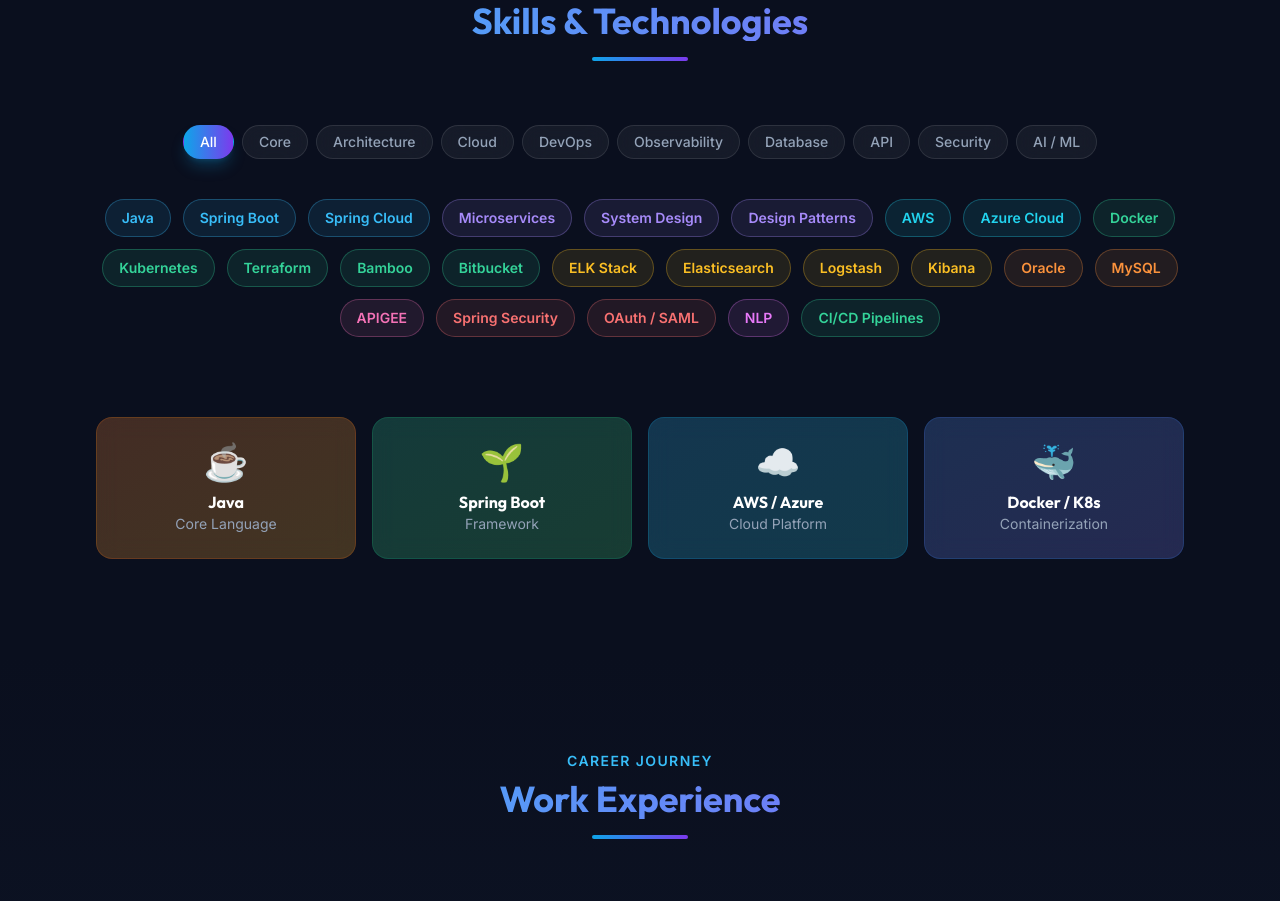
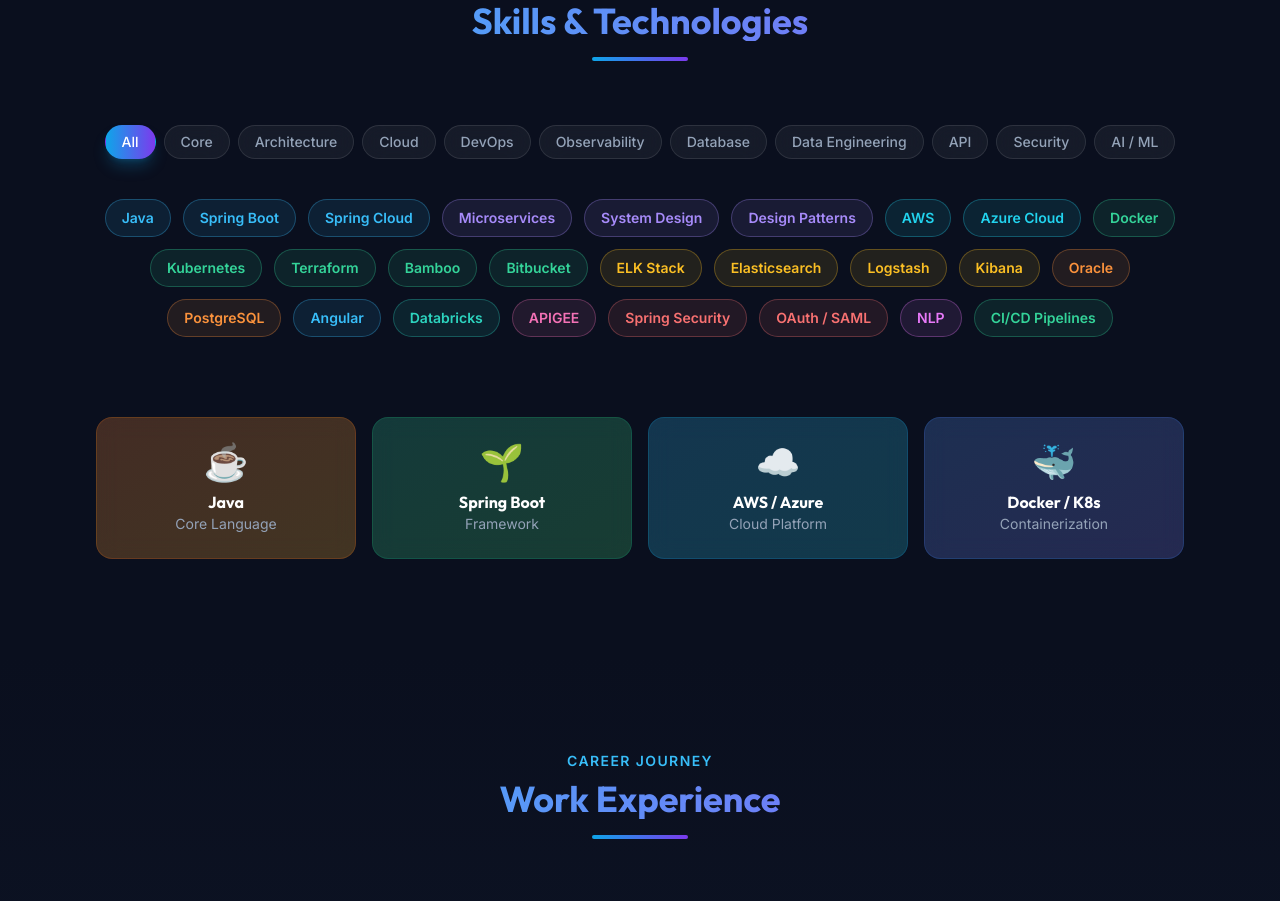
Before and after one commit to vyankat70war/vyankat70war.github.io, a React (Vite) app: page / in a window 1280 px wide. Shown: the part 1080-1981 px from the top of the page. Built offline with nearby package versions, Linux system fonts and the light colour scheme.

Commit message:
feat: Add PostgreSQL, Angular, and Databricks to skills section

```diff
--- a/src/components/Skills.jsx
+++ b/src/components/Skills.jsx
@@ -12,6 +12,7 @@ const categoryColors = {
     api: 'text-pink-400 border-pink-400/30 bg-pink-400/10 hover:bg-pink-400/20',
     security: 'text-red-400 border-red-400/30 bg-red-400/10 hover:bg-red-400/20',
     ai: 'text-fuchsia-400 border-fuchsia-400/30 bg-fuchsia-400/10 hover:bg-fuchsia-400/20',
+    data: 'text-teal-400 border-teal-400/30 bg-teal-400/10 hover:bg-teal-400/20',
 };
 
 const defaultColor = 'text-slate-300 border-slate-500/30 bg-white/5 hover:bg-white/10';
@@ -44,8 +45,8 @@ export default function Skills() {
                             key={key}
                             onClick={() => setActiveCategory(key)}
                             className={`px-4 py-1.5 rounded-full text-sm font-medium border transition-all duration-200 ${activeCategory === key
-                                    ? 'bg-gradient-to-r from-sky-500 to-violet-600 text-white border-transparent shadow-lg shadow-sky-500/25'
-                                    : 'glass glass-hover text-slate-400 border-white/10'
+                                ? 'bg-gradient-to-r from-sky-500 to-violet-600 text-white border-transparent shadow-lg shadow-sky-500/25'
+                                : 'glass glass-hover text-slate-400 border-white/10'
                                 }`}
                         >
                             {label}
--- a/src/data/portfolioData.js
+++ b/src/data/portfolioData.js
@@ -31,7 +31,9 @@ export const skills = [
     { name: "Logstash", category: "observability" },
     { name: "Kibana", category: "observability" },
     { name: "Oracle", category: "database" },
-    { name: "MySQL", category: "database" },
+    { name: "PostgreSQL", category: "database" },
+    { name: "Angular", category: "core" },
+    { name: "Databricks", category: "data" },
     { name: "APIGEE", category: "api" },
     { name: "Spring Security", category: "security" },
     { name: "OAuth / SAML", category: "security" },
@@ -47,6 +49,7 @@ export const skillCategories = [
     { key: "devops", label: "DevOps" },
     { key: "observability", label: "Observability" },
     { key: "database", label: "Database" },
+    { key: "data", label: "Data Engineering" },
     { key: "api", label: "API" },
     { key: "security", label: "Security" },
     { key: "ai", label: "AI / ML" },
```
